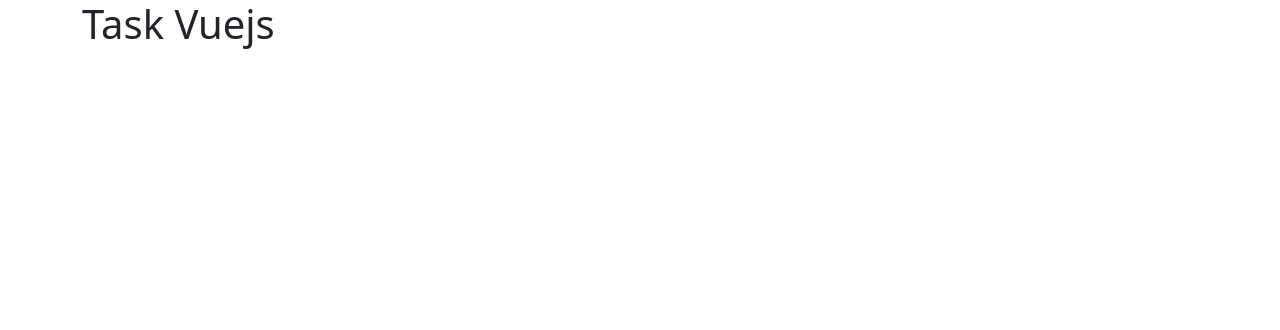
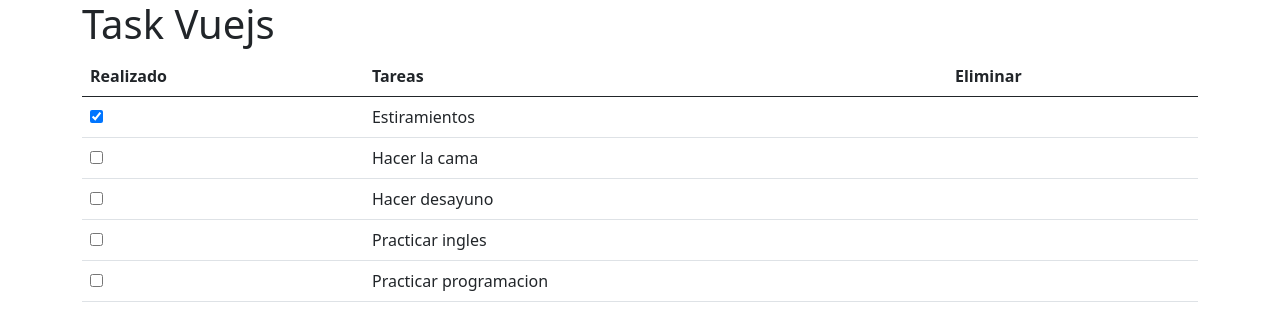
Before and after one commit to kevincisnero01/vue_tareas, a plain HTML site: page index.html in a window 1280 px wide. Drawn offline with Linux system fonts and the light colour scheme.

Commit message:
Agregar Lista de Tareas

```diff
--- a/index.html
+++ b/index.html
@@ -15,7 +15,22 @@
             <div class="col-md3">
 
                 <h1>{{ nameApp }}</h1>
-
+                <table class="table">
+                    <thead>
+                        <tr>
+                            <th>Realizado</th>
+                            <th>Tareas</th>
+                            <th>Eliminar</th>
+                        </tr>
+                    </thead>
+                    <tbody>
+                        <tr v-for="task in tasks">
+                            <td> <input type="checkbox" v-model="task.done"> </td>
+                            <td> {{ task.name }}</td>
+                            <td>  </td>
+                        </tr>
+                    </tbody>
+                </table>
 
             </div><!--.col-->
         </div><!--.row-->
@@ -30,7 +45,29 @@
             el: '#taskApp',
             data: {
                 nameApp: 'Task Vuejs',
-                author: 'kevin'
+                author: 'kevin',
+                tasks:[
+                    {
+                        name: 'Estiramientos',
+                        done: true
+                    },
+                    {
+                        name: 'Hacer la cama',
+                        done: false
+                    },
+                    {
+                        name: 'Hacer desayuno',
+                        done: false
+                    },
+                    {
+                        name: 'Practicar ingles',
+                        done: false
+                    },
+                    {
+                        name: 'Practicar programacion',
+                        done: false
+                    }
+                ]
             }
         })
     </script>
```
